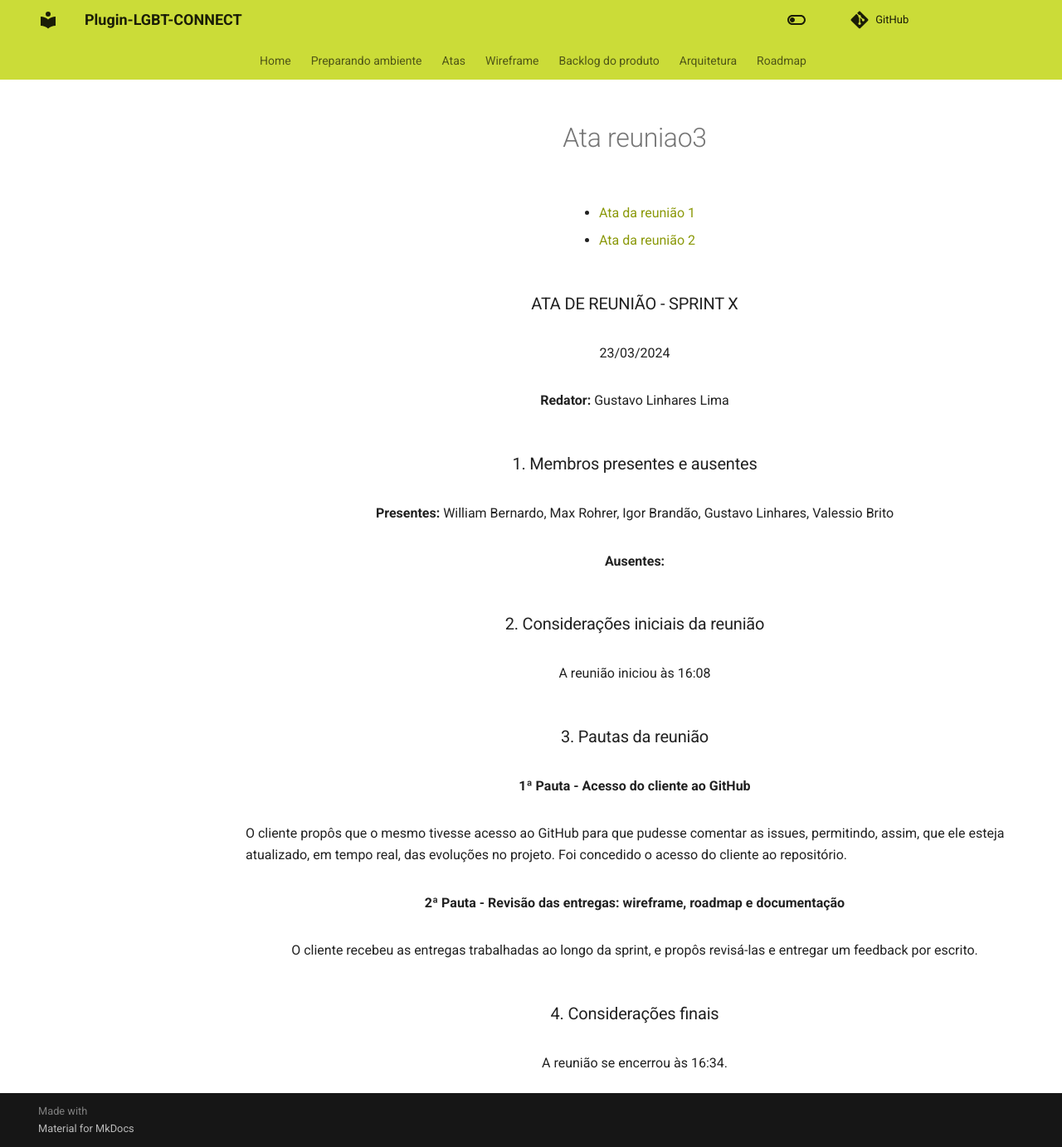
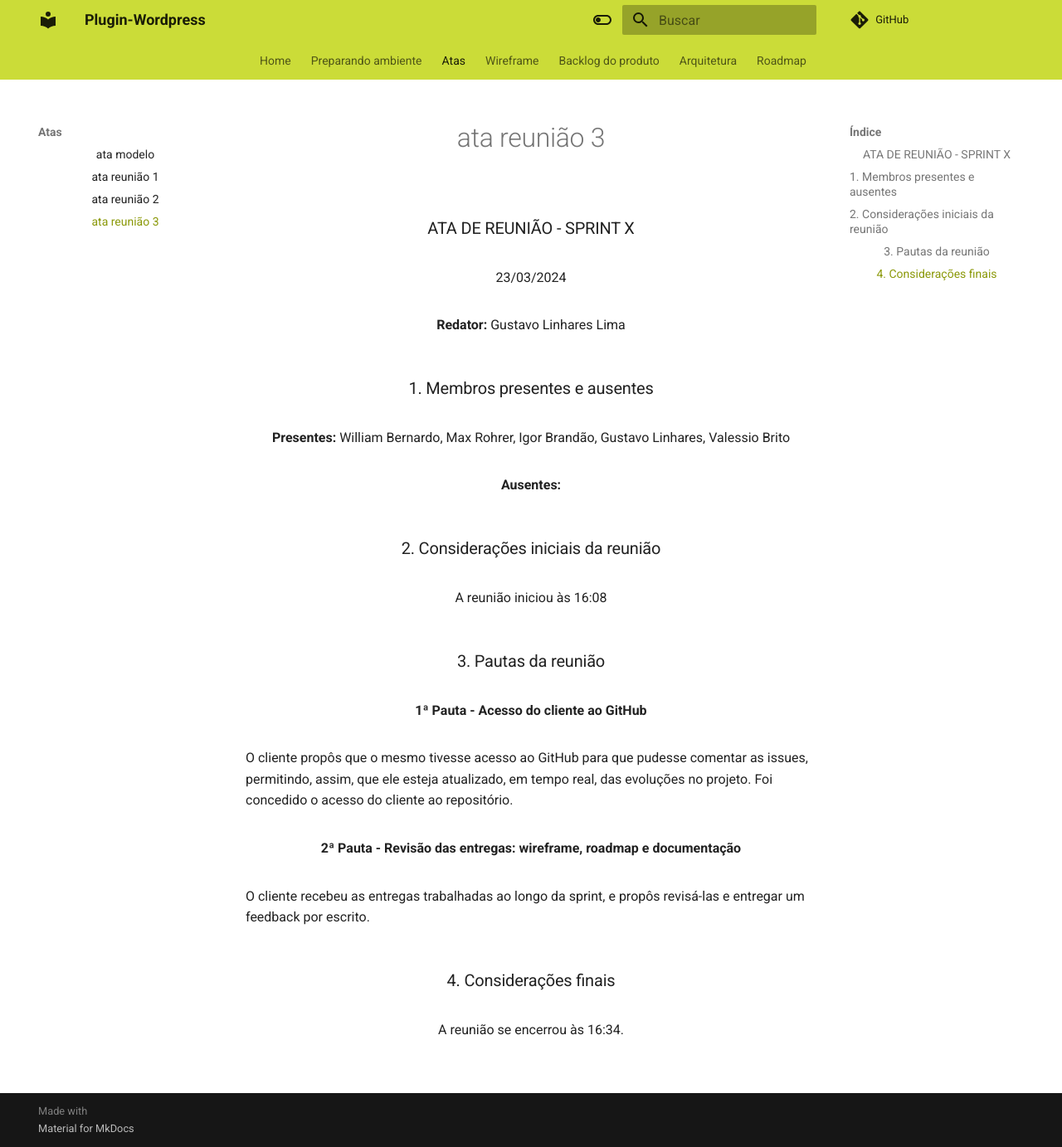
Before and after one commit to ResidenciaTICBrisa/T2G8-Plugin-Wordpress, an MkDocs documentation site: the page built from docs/Atas/ata-reuniao3.md, in a window 1280 px wide and 1383 px high. Shown: the whole window at 83% size. Built offline with MkDocs 1.6.1 and Material for MkDocs 9.7.7, drawn with Linux system fonts in a browser that asks for light colours; comment, search, counter and statistics services are not loaded.

Commit message:
Atualizando o bug relacionado ao menu de navegação do github

```diff
--- a/mkdocs.yml
+++ b/mkdocs.yml
@@ -1,5 +1,5 @@
 # Define o nome do site
-site_name: Plugin-LGBT-CONNECT
+site_name: Plugin-Wordpress
 
 # Define a URL do repositório do GitHub
 repo_url: https://github.com/ResidenciaTICBrisa/T2G8-Plugin-Wordpress
@@ -18,15 +18,7 @@
 
   # Lista as características do tema
   features:
-  - navigation.tabs  # Adiciona abas de navegação para diferentes seções do site.
-  - navigation.sections  # Permite dividir o conteúdo do site em seções para facilitar a navegação.
-  - toc.integrate  # Integra a tabela de conteúdo (TOC) ao layout do site para facilitar a navegação.
-  - navigation.top  # Adiciona um botão de navegação para voltar ao topo da página.
-  - search.suggest  # Habilita sugestões de pesquisa conforme o usuário digita.
-  - search.highlight  # Realça os resultados da pesquisa para facilitar a visualização.
-  - content.tabs.link  # Permite adicionar links dentro do conteúdo em forma de abas.
-  - content.code.annotation  # Adiciona a capacidade de adicionar anotações a blocos de código.
-  - content.code.copy  # Adiciona um botão para copiar blocos de código facilmente.
+    - navigation.tabs  # Adiciona abas de navegação para diferentes seções do site.
 
   # Define a paleta de cores do tema
   palette:
@@ -56,41 +48,15 @@
       # Define a cor de destaque do tema
       accent: lime
 
-# Lista os plugins a serem utilizados, neste caso, apenas o plugin "social"
-  name: material
-  language: pt
-  features:
-    - navigation.tabs
-    - navigation.sections
-    - toc.integrate
-    - navigation.top
-    - search.suggest
-    - search.highlight
-    - content.tabs.link
-    - content.code.annotation
-    - content.code.copy
-  palette:
-    - scheme: default
-      toggle:
-        icon: material/toggle-switch-off-outline
-        name: Switch to dark mode
-      primary: lime
-      accent: lime
-    - scheme: slate
-      toggle:
-        icon: material/toggle-switch
-        name: Switch to light mode
-      primary: lime
-      accent: lime
-
-plugins:
-  - social
-
 # Define a navegação do site, especificando os links para diferentes páginas ou seções do site
 nav:
   - Home: index.md
   - Preparando ambiente: preparandoambiente.md
-  - Atas: Atas/ata-modelo.md
+  - Atas:
+      - ata modelo: Atas/ata-modelo.md
+      - ata reunião 1: Atas/ata-reuniao1.md
+      - ata reunião 2: Atas/ata-reuniao2.md
+      - ata reunião 3: Atas/ata-reuniao3.md
   - Wireframe: wireframe.md
   - Backlog do produto: backlog.md
   - Arquitetura: arquitetura.md
```
Also changed, not shown: docs/Atas/ata-modelo.md (+0 -4 lines), docs/Atas/ata-reuniao1.md (+0 -1 lines), docs/Atas/ata-reuniao2.md (+0 -1 lines), docs/Atas/ata-reuniao3.md (+0 -2 lines).
